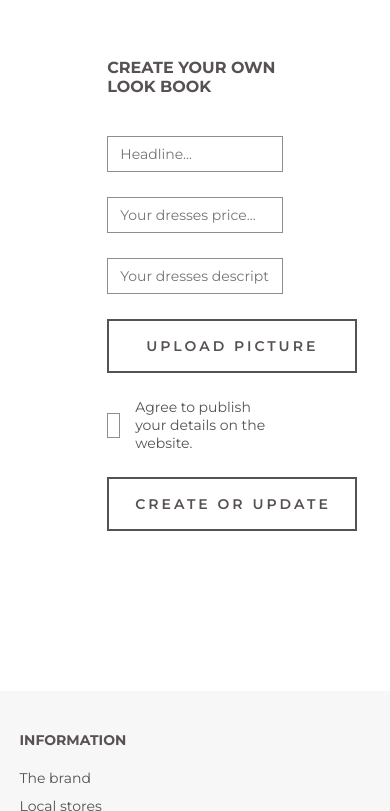
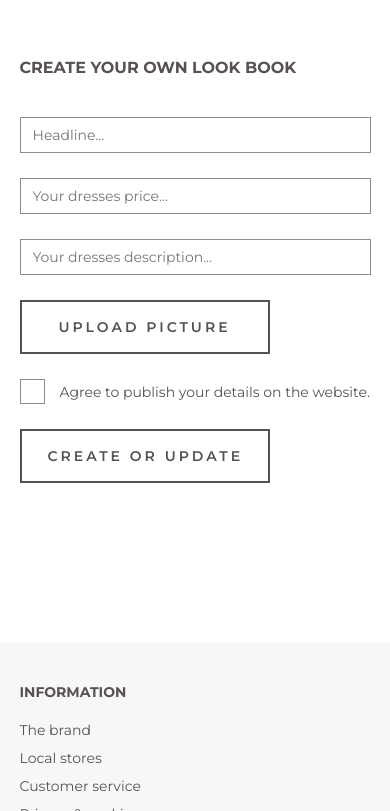
Before and after one commit to pt232/whs-gfe-shop, a plain HTML site: page client/create-look-book.html in a window 390 px wide. Shown: the part 590-1401 px from the top of the page. Drawn offline with Linux system fonts and the light colour scheme.

Commit message:
Made Sign In and Create Look Book Page responsive

```diff
--- a/client/css/create-look-book.css
+++ b/client/css/create-look-book.css
@@ -46,7 +46,7 @@
   display: flex;
   justify-content: center;
   align-content: center;
-  width: 2.5rem;
+  min-width: 2.5rem;
   height: 2.5rem;
   border: 1px solid var(--color-gray-light);
   appearance: none;
@@ -78,3 +78,9 @@
   margin-left: 1.5rem;
   cursor: pointer;
 }
+
+@media (max-width: 768px) {
+  .create-look__wrapper {
+    max-width: 100%;
+  }
+}
--- a/client/css/sign-in.css
+++ b/client/css/sign-in.css
@@ -31,3 +31,9 @@
 .login__btn {
   width: max-content;
 }
+
+@media (max-width: 768px) {
+  .login__wrapper {
+    max-width: 100%;
+  }
+}
```
